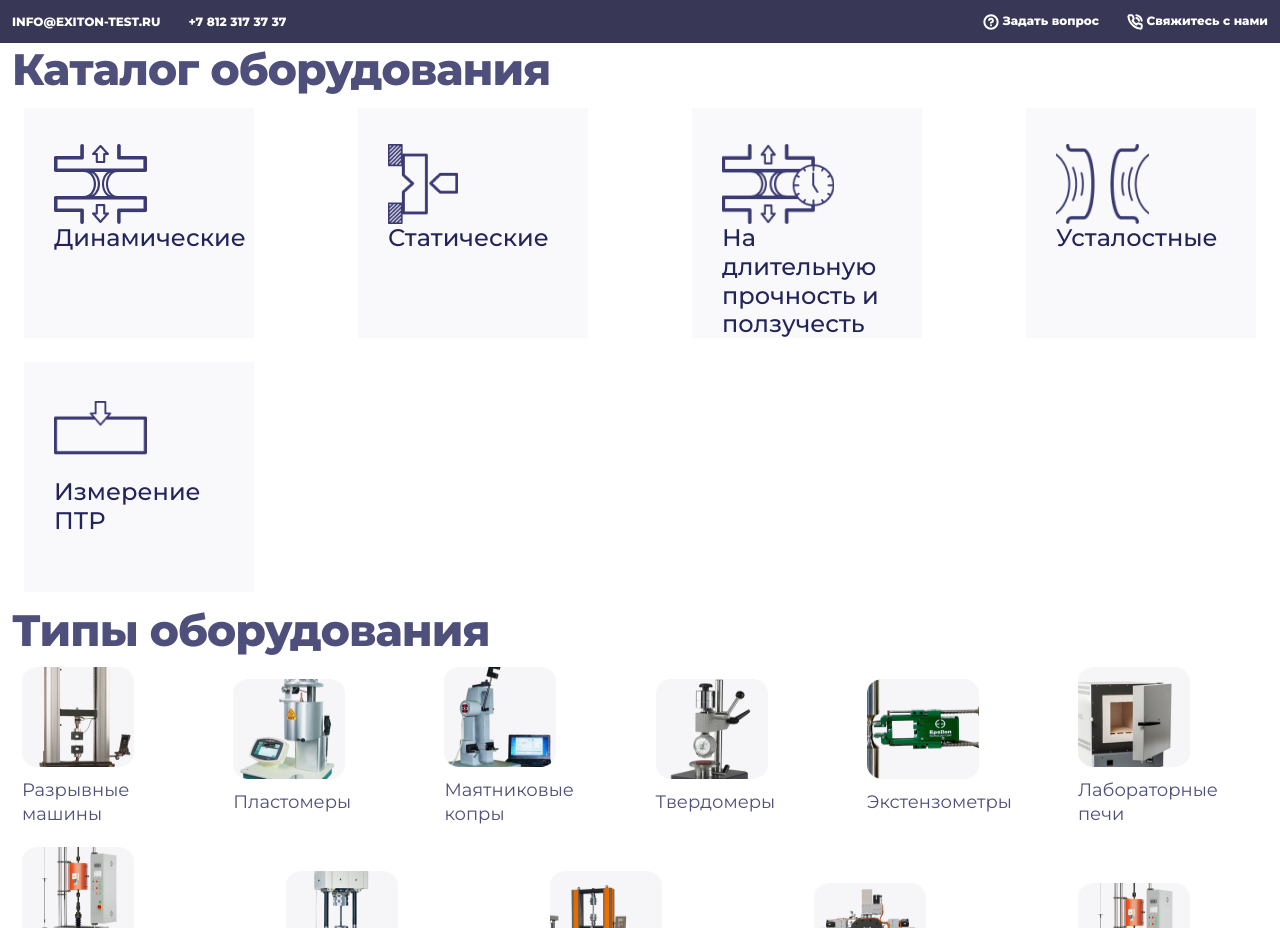
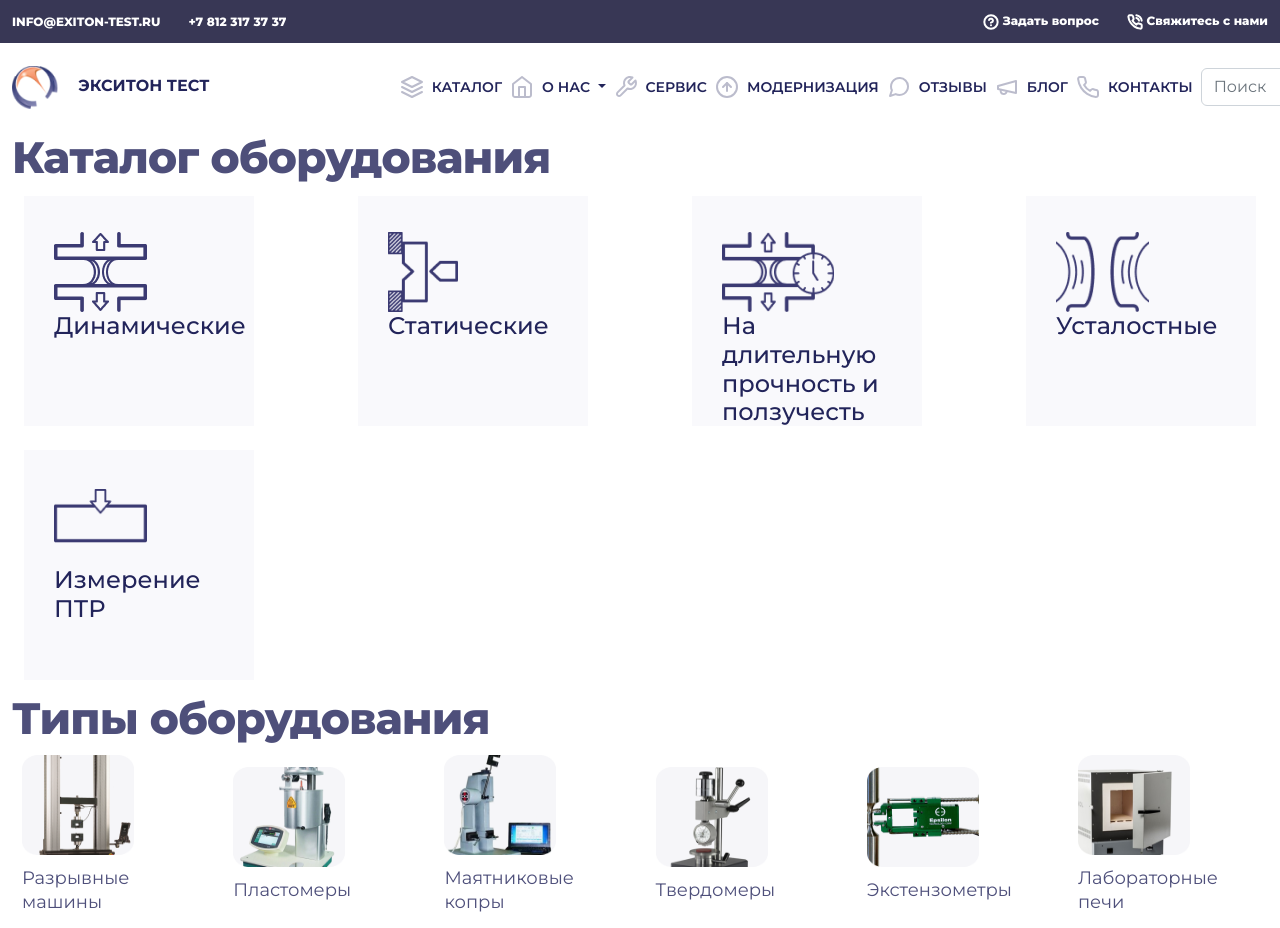
Before and after one commit to leshakam25/eksiton, a plain HTML site: page index.html in a window 1280 px wide. Shown: the top 928 px of the page. Drawn offline with nearby package versions, Linux system fonts and the light colour scheme.

Commit message:
add header, fix adaptive, fix some blocks

```diff
--- a/index.html
+++ b/index.html
@@ -29,9 +29,12 @@
   </head>
   <body>
     <!-- header -->
-    <header style="background-color: #383755">
-      <div class="container-xxl">
-        <div class="subHeader">
+    <header>
+      <div>
+        <!-- subHeader -->
+
+        <div class="subHeaderCollapse" style="background-color: #383755">
+          <div class="subHeader container-xxl">
             <div>
               <a href="#">INFO@EXITON-TEST.RU</a>
               <a href="#">+7 812 317 37 37</a>
@@ -48,8 +51,120 @@
             </div>
           </div>
         </div>
+
+        <!-- navigation panel -->
+
+        <nav class="navbar navbar-expand-lg">
+          <div class="container-xxl">
+            <!-- logo -->
+
+            <div class="customNav">
+              <!-- collapse button -->
+
+              <button
+                class="navbar-toggler"
+                type="button"
+                data-bs-toggle="collapse"
+                data-bs-target="#navbarNav"
+                aria-controls="navbarNav"
+                aria-expanded="false"
+                aria-label="Toggle navigation"
+              >
+                <span class="navbar-toggler-icon"></span>
+              </button>
+
+              <!-- logo -->
+
+              <div>
+                <img
+                  src="./images/icons/logo.png"
+                  alt=""
+                  style="width: 46px; height: 43px"
+                />
+                <a class="navbar-brand" href="#">ЭКСИТОН ТЕСТ</a>
+              </div>
+
+              <a class="collapseNavIcon" href="">
+                <img src="./images/icons/navIcon4.svg" alt="" />
+              </a>
+            </div>
+
+            <!-- menu -->
+
+            <div class="collapse navbar-collapse customNavBar" id="navbarNav">
+              <ul class="navbar-nav">
+                <li class="nav-item customNavItem">
+                  <img src="./images/icons/navIcon1.svg" alt="" />
+                  <a class="nav-link" aria-current="page" href="#"> каталог </a>
+                </li>
+
+                <li class="nav-item dropdown customNavItem">
+                  <img src="./images/icons/navIcon2.svg" alt="" />
+                  <a
+                    class="nav-link dropdown-toggle"
+                    href="#"
+                    role="button"
+                    data-bs-toggle="dropdown"
+                    aria-expanded="false"
+                  >
+                    о нас
+                  </a>
+                  <ul class="dropdown-menu">
+                    <li>
+                      <a class="dropdown-item" href="#">пункт 1</a>
+                    </li>
+                    <li>
+                      <a class="dropdown-item" href="#">пункт 2</a>
+                    </li>
+                    <li>
+                      <a class="dropdown-item" href="#">пункт 3</a>
+                    </li>
+                  </ul>
+                </li>
+
+                <li class="nav-item customNavItem">
+                  <img src="./images/icons/navIcon3.svg" alt="" />
+                  <a class="nav-link" aria-current="page" href="#">сервис</a>
+                </li>
+
+                <li class="nav-item customNavItem">
+                  <img src="./images/icons/arrow-up-circle.svg" alt="" />
+                  <a class="nav-link" aria-current="page" href="#"
+                    >модернизация</a
+                  >
+                </li>
+
+                <li class="nav-item customNavItem">
+                  <img src="./images/icons/navIcon5.svg" alt="" />
+                  <a class="nav-link" aria-current="page" href="#">отзывы</a>
+                </li>
+                <li class="nav-item customNavItem">
+                  <img src="./images/icons/navIcon6.svg" alt="" />
+                  <a class="nav-link" aria-current="page" href="#">блог</a>
+                </li>
+                <li class="nav-item customNavItem">
+                  <img src="./images/icons/navIcon4.svg" alt="" />
+                  <a class="nav-link" aria-current="page" href="#">контакты</a>
+                </li>
+              </ul>
+            </div>
+
+            <!-- search -->
+
+            <form class="customSearch" role="search">
+              <input
+                class="form-control"
+                type="search"
+                placeholder="Поиск"
+                aria-label="Search"
+              />
+            </form>
+          </div>
+        </nav>
+      </div>
       <div class="navPanel"></div>
     </header>
+
     <!-- catalog -->
     <section class="container-xxl">
       <span class="title">Каталог оборудования</span>
--- a/styles/card.css
+++ b/styles/card.css
@@ -1,16 +1,16 @@
 .customCard{
    display: flex;
    flex-direction: column;
-   max-width: 600px;
    margin: 10px 20px;
    height: 800px;
    position: relative;
+   max-width: 600px;
 }
 .customCard >*{
    margin: 13px 0;
 }
 .customCard img{
-   width: 100%;
+   max-width: 600px;
    border-radius: 16px;
 }
 
@@ -46,7 +46,7 @@ font-size: 18px;
 line-height: 120%;
 color: #22245A;
 display: flex;
-flex-flow: row nowrap;
+flex-direction: row;
 align-items: center;
 justify-content: center;
 }
@@ -77,3 +77,8 @@ justify-content: center;
    position: absolute;
    bottom: 0;
 }
+
+@media (max-width:638px) {
+   .customCard img{
+   display: none;}
+}
--- a/styles/header.css
+++ b/styles/header.css
@@ -24,3 +24,66 @@
 .subHeader div a:not(:first-child) {
    margin-left: 28px;
 }
+
+
+/* navBar */
+nav {
+   min-height: 88px;
+
+}
+
+.customNavBar{
+   display: flex;
+   flex-direction: row;
+   justify-content: center;
+   align-items: center;
+}
+.customNavBar form input{
+   width: 240px;
+   background-color: #E5E5E5;
+}
+.customNav {
+   width: 100%;
+   display: flex;
+   flex-direction: row;
+   flex-wrap: nowrap;
+   justify-content: space-between;
+   align-items: center;
+}
+
+.customNav  div a {
+   margin: 0 16px;
+color: #22245A;
+font-weight: 700;
+font-size: 16px;
+}
+.customNavItem {
+   display: flex;
+   flex-direction: row;
+   flex-wrap: nowrap;
+   justify-content: center;
+   align-items: center;
+}
+
+.customNavItem a{
+   font-family: Montserrat;
+   font-size: 14px;
+   font-weight: 600;
+   line-height: 17px;
+   letter-spacing: 0em;
+   text-align: center;
+   color: #22245a;
+   text-transform: uppercase;
+}
+
+.collapseNavIcon {
+   display: none;
+}
+
+@media (max-width: 992px) {
+   .customSearch {display: none;}
+   .subHeaderCollapse {display: none;}
+   .collapseNavIcon {
+      display: block;
+   }
+}
--- a/styles/main.css
+++ b/styles/main.css
@@ -19,7 +19,6 @@ body {
    line-height: 27px;
    letter-spacing: 0em;
    color: #22245A;
-   ;
 }
 .customButton {
    font-family: Montserrat;
@@ -29,6 +28,10 @@ body {
    letter-spacing: 0em;
    text-align: center;
    height: 79px;
-   color: #000000
-   ;
+   color: #000000;
 }
+
+@media (max-width:620px) {
+   .title {
+   font-size: 32px;}
+}
```
Lines whose indentation alone changed are shown as unchanged.
